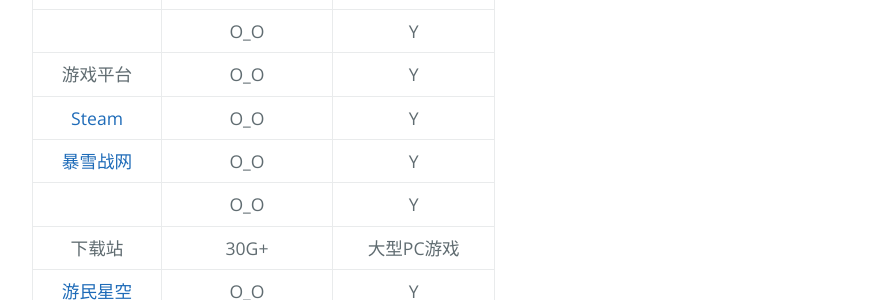
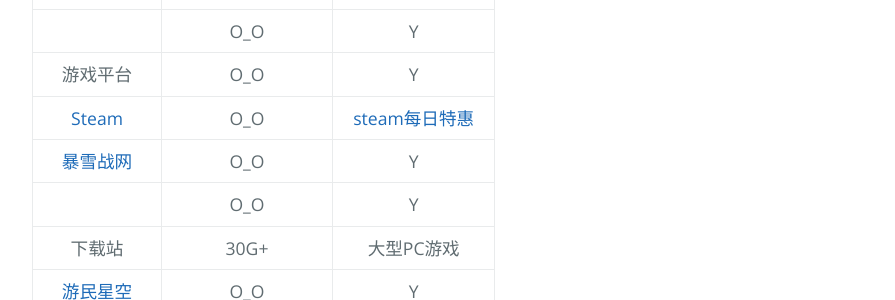
Before and after one commit to AmbroseRen/test, a Jekyll site: the page built from Art/Games/index.md, in a window 1280 px wide. Shown: the part 688-988 px from the top of the page, without its empty margins (128-1023 px from the left). Built offline with Jekyll 4.4.1, drawn with Linux system fonts in a browser that asks for light colours; nearby versions of some CDN libraries; our own code applies the rules of GitHub Pages for plain Markdown files; library files that are not in the unit come from our copies; the repository's description, which GitHub fills in, is left out.

Commit message:
Update index.md

```diff
--- a/Art/Games/index.md
+++ b/Art/Games/index.md
@@ -38,7 +38,7 @@
 | ~~[ratel](https://github.com/ainilili/ratel)~~ | cmd斗地主 | Y |
 | []() | O_O | Y |
 | 游戏平台 | O_O | Y |
-| [Steam](https://store.steampowered.com/about/) | O_O | Y |
+| [Steam](https://store.steampowered.com/about/) | O_O | [steam每日特惠](https://www.newyx.net/news/steammrth/) |
 | [暴雪战网](https://account.battlenet.com.cn/overview) | O_O | Y |
 | []() | O_O | Y |
 | 下载站 | 30G+ | 大型PC游戏 |
```
